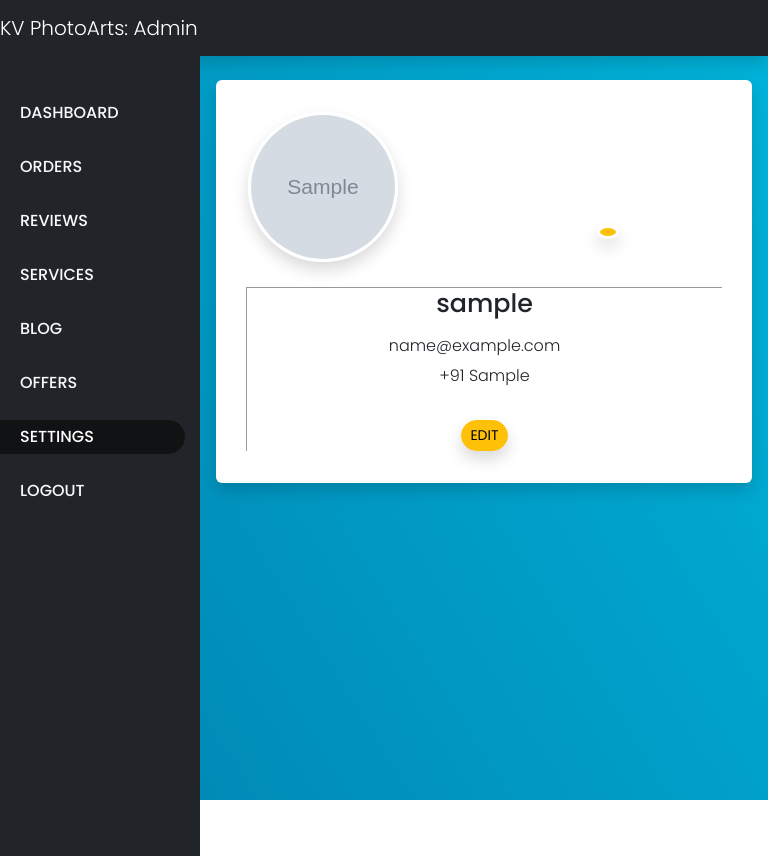
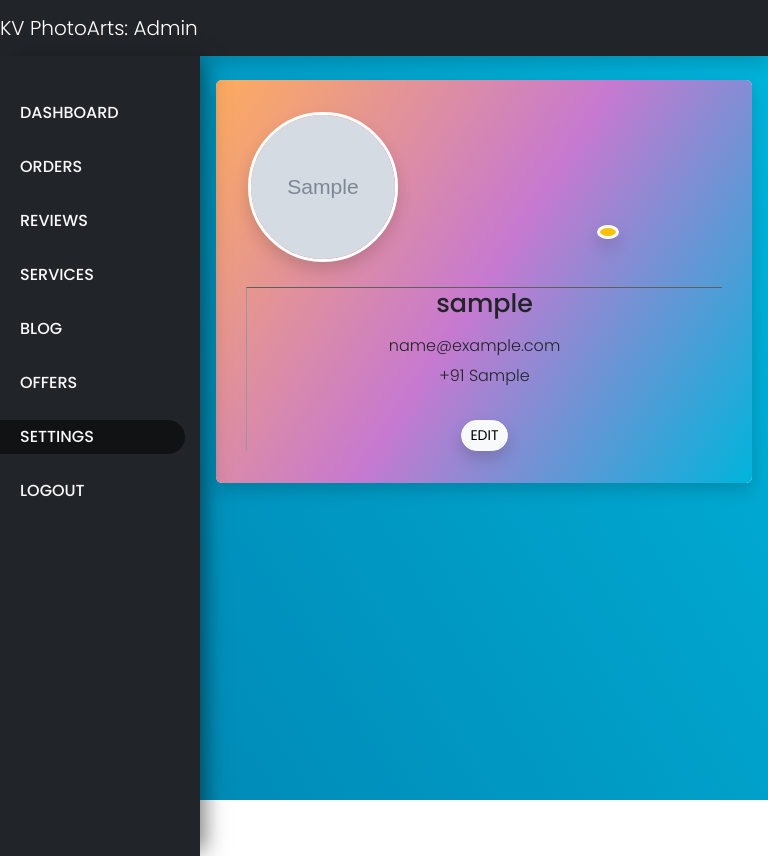
Before and after one commit to kreativision/ProjectKV, a Flask app: page /a/settings in a window 768 px wide. Run offline with Flask 2, Linux system fonts and the light colour scheme; a user stored in the database is signed in; tables that the repository leaves empty hold one stand-in row (values such as "Sample post"); grey boxes marked "Sample" are stand-in pictures; style sheets or scripts are compiled from the project's sources; some libraries are stand-ins or nearby versions.

Commit message:
Admin Module optimizations: CSS/Scripts/Templates

```diff
--- a/app/BP_admin/assets/js/settings.js
+++ b/app/BP_admin/assets/js/settings.js
@@ -243,7 +243,7 @@ function validateInfo(form) {
     if (!formScopeState) {
         formScopeState = formScope.serialize();
     }
-    $(`${formFieldPrefix}username, ${formFieldPrefix}email, ${formFieldPrefix}contact, ${formFieldPrefix}password`).bind('keyup', () => {
+    $(`${formFieldPrefix}username, ${formFieldPrefix}email, ${formFieldPrefix}contact, ${formFieldPrefix}password`).bind("keyup", () => {
         nameValidation();
         contactValidation();
         emailVAlidation();
@@ -294,8 +294,8 @@ function validateInfo(form) {
         } else if (!EMAIL_PATTERN.test(emailId)) {
             email.addClass("is-invalid");
             email.parent().find('#email_error').text("Invalid email address.");
-        } else if ($('#adminMail').text() !== email.val()) {
-            fetch(`${API_URl}/check-email/${email.val()}`)
+        } else if ($('#adminMail').text() !== emailId) {
+            fetch(`${API_URl}/check-email/${emailId}`)
                 .then(response => response.json())
                 .then(user => {
                     if (user.registered)
--- a/app/BP_admin/assets/styles/admin.scss
+++ b/app/BP_admin/assets/styles/admin.scss
@@ -1,75 +1,4 @@
 @import "../../../static/styles/variables";
-
-@media only screen and (max-width: 768px) {
-    #sidebar {
-        margin-left: -200px;
-    }
-    .fab-logout {
-        bottom: 15px;
-        right: 17px;
-        width: 50px;
-        height: 50px;
-    }
-
-    .acc-info {
-        flex-direction: column;
-        justify-content: center;
-        padding: 1rem 2.6rem;
-        .img-container {
-            margin: 0 auto;
-        }
-        .info-container {
-            align-items: center;
-            text-align: center;
-            border-top: 1px solid #999;
-            margin-top: 25px;
-            padding-top: 20px;
-        }
-    }
-
-    .empty-container img {
-        width: 100%;
-        height: auto;
-        margin: 0 auto;
-    }
-}
-
-@media only screen and (min-width: 768px) {
-    #sidebarToggle {
-        display: none;
-        pointer-events: none;
-    }
-    main {
-        padding-left: 200px;
-    }
-    #sidebar {
-        margin-left: 0px;
-    }
-    .fab-logout {
-        right: 35px;
-        bottom: 20px;
-        width: 55px;
-        height: 55px;
-    }
-
-    .acc-info {
-        padding: 2rem 1.4rem;
-        justify-content: start;
-        .img-container {
-            margin: auto 1rem auto 0.6rem;
-        }
-        .info-container {
-            padding: 0rem 1.7rem;
-            border-left: 1px solid #999;
-        }
-    }
-    .empty-container img {
-        width: 100vh;
-        height: auto;
-        margin: 0 auto;
-    }
-}
-
 body {
     overflow: hidden;
     header {
@@ -88,8 +17,67 @@ body {
     }
 }
 
+// Handset View
+@media only screen and (max-width: 768px) {
     #sidebar {
-    // margin-left: -300px;
+        margin-left: -200px;
+        &.active {
+            margin-left: 0px;
+            box-shadow: 10px 0px 20px -5px rgba($color: #000000, $alpha: 0.5);
+        }
+    }
+    .acc-info {
+        flex-direction: column;
+        justify-content: center;
+        padding: 1rem 2.6rem;
+        .dp-container {
+            margin: 0 auto;
+        }
+        .info-container {
+            align-items: center;
+            text-align: center;
+            border-top: 1px solid rgb(95, 95, 95);
+            margin-top: 25px;
+            padding-top: 20px;
+        }
+    }
+    .empty-container img {
+        width: 100%;
+        height: auto;
+        margin: 0 auto;
+    }
+}
+// Desktop View
+@media only screen and (min-width: 768px) {
+    main {
+        padding-left: 200px;
+    }
+    #sidebarToggle {
+        display: none;
+        pointer-events: none;
+    }
+    #sidebar {
+        margin-left: 0px;
+    }
+    .acc-info {
+        padding: 2rem 1.4rem;
+        justify-content: start;
+        .dp-container {
+            margin: auto 1rem auto 0.6rem;
+        }
+        .info-container {
+            padding: 0rem 1.7rem;
+            border-left: 1px solid #999;
+        }
+    }
+    .empty-container img {
+        width: 100vh;
+        height: auto;
+        margin: 0 auto;
+    }
+}
+
+#sidebar {
     width: 200px;
     position: absolute;
     top: 56px;
@@ -98,10 +86,6 @@ body {
     height: 100vh;
     transition: all 0.3s ease-in-out;
     padding: 15px 15px 15px 0px;
-    .sidebar-header {
-        display: flex;
-        flex-direction: row;
-    }
     .list-unstyled {
         margin-top: 25px;
         li {
@@ -113,29 +97,19 @@ body {
             text-transform: uppercase;
             color: white;
             a {
-                display: flex;
+                display: block;
                 padding: 5px 0px 5px 20px;
-                width: -webkit-fill-available;
-                width: fill-available;
-                width: -moz-available;
                 .active-ico {
                     display: none;
                 }
             }
             &.active {
                 background-color: $black-50;
-                a {
-                    color: white !important;
-                    .active-ico {
+                a .active-ico {
                     display: inline-block;
                 }
             }
         }
-        }
-    }
-    &.active {
-        margin-left: 0px;
-        // box-shadow: $sidebar-shadow;
     }
 }
 
@@ -157,7 +131,7 @@ body {
     }
 }
 
-//Forms - inspired from maaterial
+//Forms - inspired from material
 fieldset {
     .options {
         display: flex;
@@ -227,13 +201,11 @@ fieldset {
     .invalid-feedback.position-absolute {
         top: 37px;
     }
-}
-
     input[type="file"] {
-    // visibility: hidden;
         opacity: 0;
         user-select: none;
         pointer-events: none;
+    }
 }
 
 .dropdown-menu {
@@ -247,29 +219,32 @@ input[type="file"] {
     }
 }
 
+.admin-settings {
     .acc-info {
-    // background-image: linear-gradient(154deg, #a1ffce, #faffd1);
-    .img-container .edit-img-btn {
+        background-image: linear-gradient(123deg, #FEAC5E, #C779D0, #00B4DB);
+    }
+    .dp-container {
+        .img {
+            width: 150px;
+            height: 150px;
+        }
+        .edit-img-btn {
             top: 75%;
             left: 75%;
             border: 3px solid white;
             border-radius: 50%;
         }
+    }
     .info-container #userContact {
         margin-top: -10px;
     }
 }
-
 .preview-container .img {
     height: 320px;
     width: 320px;
 }
-.img-container .img {
-    width: 150px;
-    height: 150px;
-}
 .preview-container,
-.img-container {
+.dp-container {
     .img {
         overflow: hidden;
         border-radius: 50%;
@@ -288,7 +263,6 @@ input[type="file"] {
     }
 }
 
-.review {
 .review-actions .btn {
     width: 2rem;
     height: 2rem;
@@ -304,13 +278,11 @@ input[type="file"] {
         background-color: rgb(255, 255, 255);
     }
 }
-}
 
 .dashboard {
     .updates .card {
         border-radius: 0px;
     }
-
     .order-list {
         max-height: 35vh;
         overflow-y: auto;
--- a/app/BP_admin/forms.py
+++ b/app/BP_admin/forms.py
@@ -80,7 +80,6 @@ class EditDPForm(FlaskForm):
     )
     submitDp = SubmitField("Upload")
 
-# EDIT REVIEW FORM - ADDED 0303
 class EditReviewForm(FlaskForm):
     review_title = StringField(
         "Review Title *", validators=[DataRequired()], render_kw={"maxlength": "140"}
--- a/app/BP_admin/templates/order-details.html
+++ b/app/BP_admin/templates/order-details.html
@@ -139,5 +139,5 @@
 {% endblock admin_content %}
 
 {% block page_script %}
-<script src="{{url_for('BP_admin.static', filename='js/orders.js')}}"></script>
+<!-- <script src="{{url_for('BP_admin.static', filename='js/orders.js')}}"></script> -->
 {% endblock %}
--- a/app/BP_admin/templates/reviews.html
+++ b/app/BP_admin/templates/reviews.html
@@ -26,7 +26,7 @@
 <div class="reviews-container">
     {% if reviews %}
     {% for review in reviews %}
-    <div class="container review mb-3">
+    <div class="container mb-3">
         <div class="card bg-dark shadow">
             <div class="card-header text-light border-info d-flex">
                 <div class="review-header">
@@ -75,7 +75,7 @@
     </div>
     {% endfor %}
     {% else %}
-    <div class="container d-flex flex-column slign-items-center empty-container">
+    <div class="container d-flex flex-column justify-content-center empty-container">
         <img src="{{url_for('static', filename='images/task-completed-horizontal-01.svg')}}" alt="" srcset="">
         <p class="text-light font-italic mt-4 text-center">No {{type.lower()}} reviews.</p>
     </div>
--- a/app/BP_admin/templates/settings.html
+++ b/app/BP_admin/templates/settings.html
@@ -6,7 +6,7 @@
   <div class="container">
     <div class="card shadow border-0">
       <div class="card-body d-flex rounded acc-info">
-        <div class="img-container position-relative">
+        <div class="dp-container position-relative">
           <div class="img shadow d-flex justify-content-center align-items-center">
             <img src="{{url_for('static', filename='images/user-dp/'+current_user.dp_file)}}" alt="" class="acc-img">
           </div>
@@ -17,7 +17,7 @@
         <div class="info-container d-flex mx-2 flex-column position-relative">
           <div class="h3 text-dark mb-3">{{current_user.username}}</div>
           <p class="font-italic text-dark my-0">
-            <span id="adminMail">{{current_user.email}}</span>
+            <span id="adminMail" class="font-weight-bold">{{current_user.email}}</span>
             {% if current_user.verified %}
             <span class="font-weight-normal badge badge-pill badge-success">
               <i class="fas fa-check"></i>
@@ -30,9 +30,9 @@
               verify your email</small>
             {% endif %}
           </p>
-          <p class="font-italic text-dark" id="userContact">+91 {{current_user.contact}}</p>
+          <p class="font-italic text-dark font-weight-bold" id="userContact">+91 {{current_user.contact}}</p>
           <div class="dropdown">
-            <button class="btn btn-sm btn-warning font-weight-bold shadow mt-3" type="button" data-toggle="dropdown">
+            <button class="btn btn-sm btn-light font-weight-bold shadow mt-3" type="button" data-toggle="dropdown">
               <i class="fas fa-pencil-alt mr-2"></i> EDIT
             </button>
             <div class="dropdown-menu bg-dark shadow">
@@ -49,7 +49,7 @@
 </div>
 
 <!-- Preview image before upload popup -->
-<div class="modal fade bg-black-glass" id="dpModal" tabindex="-1" role="dialog" aria-labelledby="dpModalLabel" aria-hidden="true">
+<div class="modal fade" id="dpModal" tabindex="-1" role="dialog" aria-labelledby="dpModalLabel" aria-hidden="true">
   <div class="modal-dialog modal-lg" role="document">
     <div class="modal-content bg-dark border-0">
       <div class="modal-header d-flex flex-column align-items-center border-warning">
@@ -82,7 +82,7 @@
 </div>
 
 <!-- Update Account details popup -->
-<div class="modal fade bg-black-glass" id="infoModal" tabindex="-1" role="dialog" aria-labelledby="infoModalLabel" aria-hidden="true">
+<div class="modal fade" id="infoModal" tabindex="-1" role="dialog" aria-labelledby="infoModalLabel" aria-hidden="true">
   <div class="modal-dialog" role="document">
     <div class="modal-content bg-dark border-0">
       <div class="modal-header d-flex flex-column align-items-center border-warning">
@@ -155,7 +155,7 @@
 </div>
 
 <!-- Change Password popup -->
-<div class="modal fade bg-black-glass" id="pwdModal" tabindex="-1" role="dialog" aria-labelledby="pwdModalLabel" aria-hidden="true">
+<div class="modal fade" id="pwdModal" tabindex="-1" role="dialog" aria-labelledby="pwdModalLabel" aria-hidden="true">
   <div class="modal-dialog" role="document">
     <div class="modal-content bg-dark border-0">
       <div class="modal-header d-flex flex-column align-items-center border-warning">
--- a/app/static/styles/_variables.scss
+++ b/app/static/styles/_variables.scss
@@ -10,7 +10,6 @@ $sidebar-shadow: 4px 0px 25px 5px $black-50;
 $home-module-background: linear-gradient(238deg, #311b61, #0f001f);
 $auth-module-background: linear-gradient(315deg, #0cbaba 0%, #380036 74%);
 $admin-module-background: linear-gradient(238deg, #00B4DB, #0083B0);
-
 $account-module-background: linear-gradient(238deg, #34e89e, #0f3443);
 
 $review-style-0-bg: linear-gradient(135deg, #f9c1b1 0%, #fb8085 74%);
```
Also changed, not shown: app/BP_admin/assets/styles/admin.css. Lines whose indentation alone changed are shown as unchanged.
